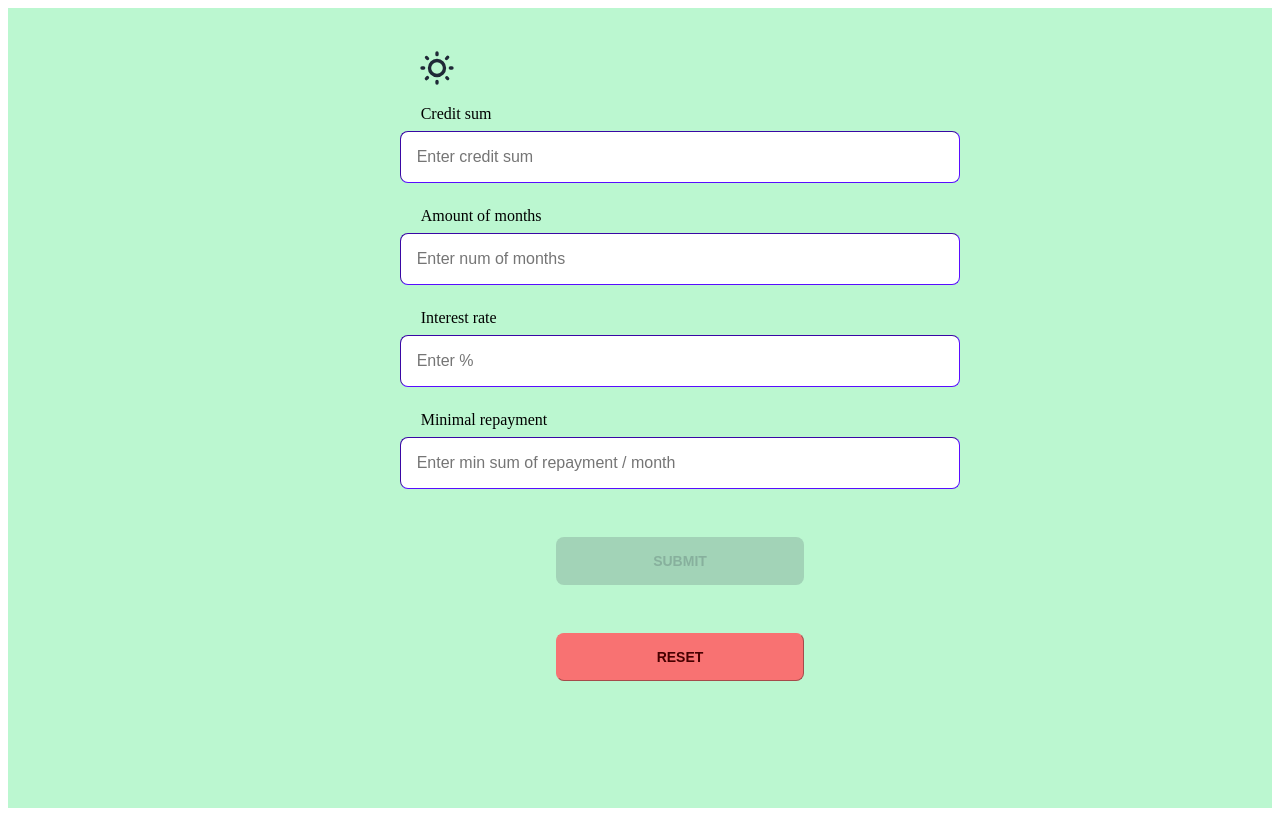
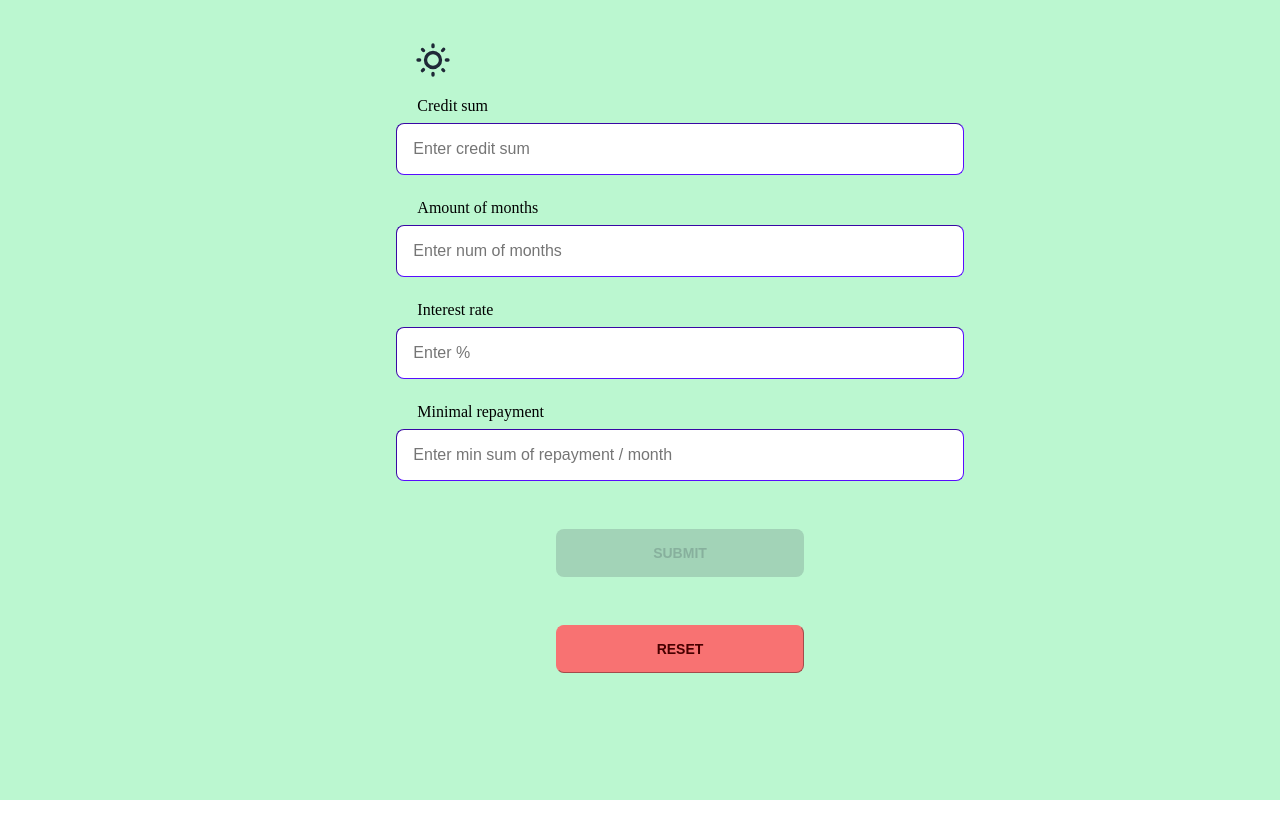
Before and after one commit to RShalman/credit-estimator, a Svelte app: page / in a window 1280 px wide. Shown: the top 816 px of the page. Built offline with nearby package versions, Linux system fonts and the light colour scheme.

Commit message:
Add: sass & global styles

```diff
--- a/package.json
+++ b/package.json
@@ -34,6 +34,7 @@
     "lint-staged": "^13.0.3",
     "postcss": "^8.4.14",
     "prettier": "2.7.1",
+    "sass": "^1.55.0",
     "svelte": "^3.49.0",
     "svelte-check": "^2.8.0",
     "svelte-preprocess": "^4.10.7",
--- /dev/null
+++ b/src/global.scss
@@ -0,0 +1,3 @@
+body {
+  margin: 0;
+}
--- a/src/main.ts
+++ b/src/main.ts
@@ -1,4 +1,5 @@
 import App from './App.svelte';
+import './global.scss';
 
 const app = new App({
   target: document.getElementById('app'),
```
Also changed, not shown: 1 other file (tests, documents, lock files or other folders).
